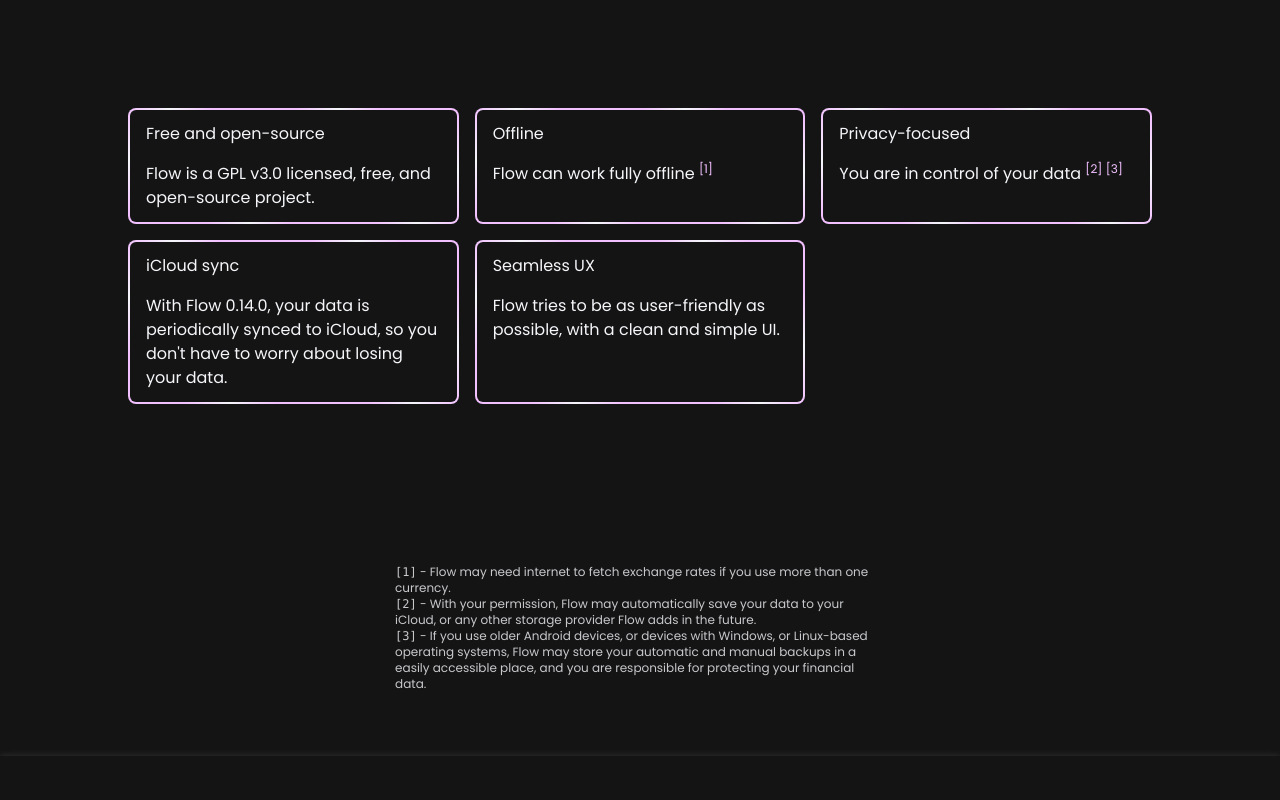
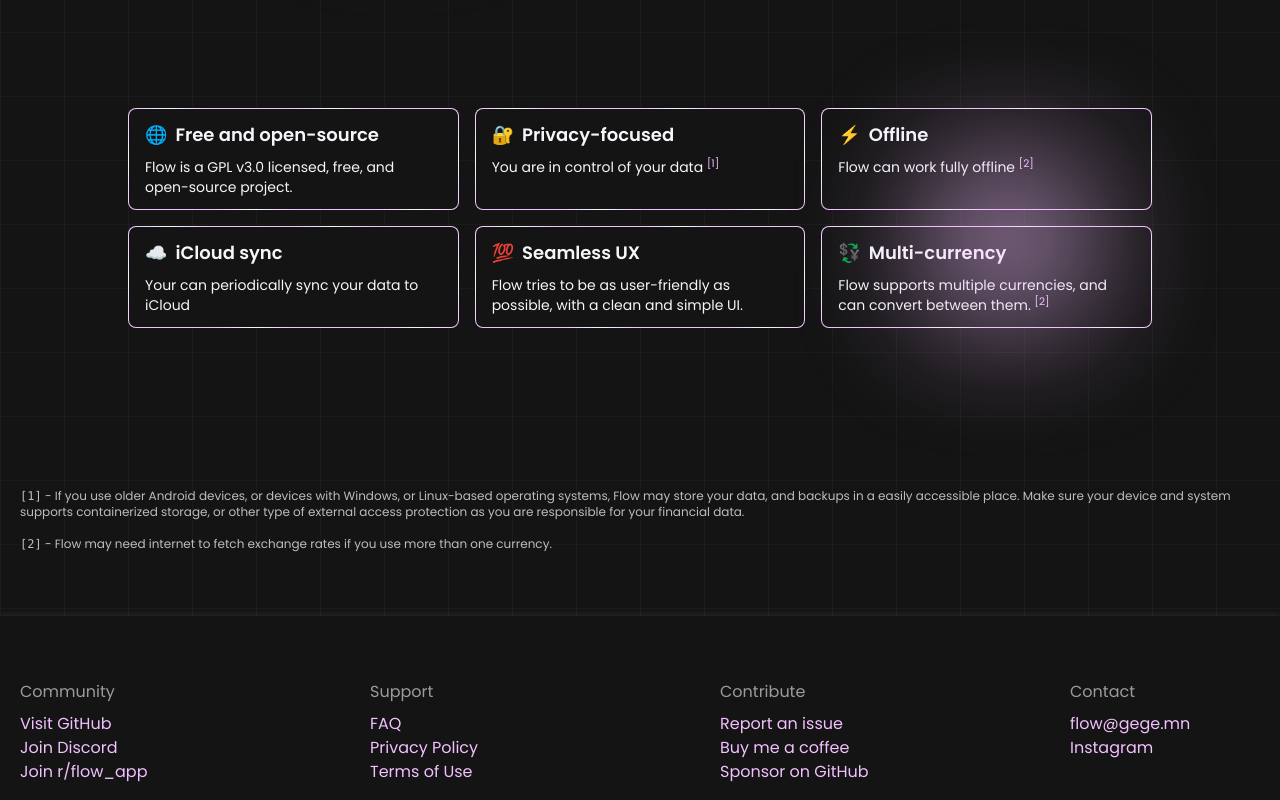
Before and after one commit to flow-mn/flow.github.io, a SvelteKit app: page / in a window 1280 px wide. Shown: the part 480-1280 px from the top of the page. Built offline with nearby package versions, Linux system fonts and the light colour scheme.

Commit message:
visual tweaks

```diff
--- a/src/app.css
+++ b/src/app.css
@@ -8,6 +8,12 @@
 
   font-size: 16px;
   font-family: Poppins, Montserrat, 'Segoe UI', Helvetica, 'Noto Sans Mongolian', sans-serif;
+}
+
+@layer components {
+  .babalo {
+    @apply h-40 w-40 bg-primary opacity-60 blur-3xl absolute
+  }
 }
 
 * {
--- a/src/lib/components/FeatureCard.svelte
+++ b/src/lib/components/FeatureCard.svelte
@@ -3,17 +3,19 @@
 
   interface $Props {
     title: string;
+    icon: Snippet;
     children: Snippet;
   }
 
-  let { title, children }: $Props = $props();
+  let { title, children, icon }: $Props = $props();
 </script>
 
-<div class="gradient-border flex flex-col gap-4 rounded-lg px-4 py-3">
-  <div>
-    {title}
+<div class="gradient-border flex flex-col gap-2 rounded-lg px-4 py-3">
+  <div class="flex flex-row items-center justify-start gap-2 text-lg font-semibold">
+    {@render icon?.()}
+    <span>{title}</span>
   </div>
-  <div>
+  <div class="text-sm">
     {@render children()}
   </div>
 </div>
@@ -39,6 +41,6 @@
           rgba(242, 192, 255, 1) 100%
         )
         border-box;
-    border: 2px solid transparent;
+    border: 1px solid transparent;
   }
 </style>
--- /dev/null
+++ b/src/lib/components/Fna.svelte
@@ -0,0 +1,14 @@
+<script lang="ts">
+  interface $Props {
+    href?: string;
+    n: string;
+  }
+
+  let { href: propHref, n }: $Props = $props();
+
+  const href = propHref ?? `#fna${n}`;
+</script>
+
+<sup>
+  <a {href}>[{n}]</a>
+</sup>
--- a/src/lib/components/Footer.svelte
+++ b/src/lib/components/Footer.svelte
@@ -3,7 +3,7 @@
   import Frame from './Frame.svelte';
 </script>
 
-<footer class="w-screen py-8 md:py-16">
+<footer class="shadow-footer w-screen bg-background py-8 md:py-16">
   <Frame>
     <div class="flex flex-col gap-8">
       <ul
@@ -72,9 +72,3 @@
     </div>
   </Frame>
 </footer>
-
-<style>
-  footer {
-    box-shadow: 0 -1px 6px 0px rgba(255, 255, 255, 0.1);
-  }
-</style>
--- a/src/routes/+layout.svelte
+++ b/src/routes/+layout.svelte
@@ -21,6 +21,13 @@
 <Footer />
 
 <style>
+  :global(html) {
+    background-size: 64px 64px;
+    background-repeat: repeat;
+    background-image: linear-gradient(to right, rgba(255, 255, 255, 0.03) 1px, transparent 1px),
+      linear-gradient(to bottom, rgba(255, 255, 255, 0.03) 1px, transparent 1px);
+  }
+
   main {
     margin-top: var(--navbar-height, 0px);
   }
--- a/src/routes/+page.svelte
+++ b/src/routes/+page.svelte
@@ -2,11 +2,20 @@
   import DiscordLogo from '$lib/components/DiscordLogo.svelte';
   import FeatureCard from '$lib/components/FeatureCard.svelte';
   import FlexDownloadButtons from '$lib/components/FlexDownloadButtons.svelte';
+  import Fna from '$lib/components/Fna.svelte';
 </script>
 
 <svelte:head>
   <title>Flow - FOSS expense tracker</title>
 </svelte:head>
+
+<!-- md+ -->
+<div class="babalo left-[25vw] top-[25vh] hidden animate-moveAroundA md:block"></div>
+<div class="babalo right-[20vw] top-[10vh] hidden animate-moveAroundB md:block"></div>
+<div class="babalo right-[15vw] top-[80vh] hidden animate-moveAroundC md:block"></div>
+<!-- mobile -->
+<div class="babalo left-[-1vw] top-[10vh] animate-moveAroundA md:hidden"></div>
+<div class="babalo right-[8vw] top-[80vh] animate-moveAroundC md:hidden"></div>
 
 <section class="flex flex-col items-center gap-10">
   <div class="h-20"></div>
@@ -31,44 +40,63 @@
 
   <div class="grid max-w-5xl grid-cols-1 gap-4 md:grid-cols-2 lg:grid-cols-3">
     <FeatureCard title="Free and open-source">
+      {#snippet icon()}
+        🌐
+      {/snippet}
       Flow is a GPL v3.0 licensed, free, and open-source project.
     </FeatureCard>
 
-    <FeatureCard title="Offline"
-      >Flow can work fully offline <sup><a href="#sup1">[1]</a></sup></FeatureCard
-    >
+    <FeatureCard title="Privacy-focused">
+      {#snippet icon()}
+        🔐
+      {/snippet}
+      You are in control of your data
+      <Fna n="1" />
+    </FeatureCard>
 
-    <FeatureCard title="Privacy-focused"
-      >You are in control of your data <sup>
-        <a href="#sup2">[2]</a>&nbsp;<a href="#sup3">[3]</a>
-      </sup>
+    <FeatureCard title="Offline">
+      {#snippet icon()}
+        ⚡️
+      {/snippet}
+      Flow can work fully offline <Fna n="2" />
     </FeatureCard>
 
     <FeatureCard title="iCloud sync">
-      With Flow 0.14.0, your data is periodically synced to iCloud, so you don't have to worry about
-      losing your data.
+      {#snippet icon()}
+        ☁️
+      {/snippet}
+      Your can periodically sync your data to iCloud
     </FeatureCard>
 
     <FeatureCard title="Seamless UX">
+      {#snippet icon()}
+        💯
+      {/snippet}
       Flow tries to be as user-friendly as possible, with a clean and simple UI.
+    </FeatureCard>
+
+    <FeatureCard title="Multi-currency">
+      {#snippet icon()}
+        💱
+      {/snippet}
+      Flow supports multiple currencies, and can convert between them.
+      <Fna n="2" />
     </FeatureCard>
   </div>
 
   <div class="h-20"></div>
 
-  <div class="text-xs opacity-80">
-    <p id="sup1" class="max-w-prose">
-      <span class="font-mono">[1]</span> - Flow may need internet to fetch exchange rates if you use
+  <div class="text-xs opacity-75">
+    <p id="fna1">
+      <span class="font-mono">[1]</span> - If you use older Android devices, or devices with Windows,
+      or Linux-based operating systems, Flow may store your data, and backups in a easily accessible
+      place. Make sure your device and system supports containerized storage, or other type of external
+      access protection as you are responsible for your financial data.
+    </p>
+    <br />
+    <p id="fna2">
+      <span class="font-mono">[2]</span> - Flow may need internet to fetch exchange rates if you use
       more than one currency.
-    </p>
-    <p id="sup2" class="max-w-prose">
-      <span class="font-mono">[2]</span> - With your permission, Flow may automatically save your data
-      to your iCloud, or any other storage provider Flow adds in the future.
-    </p>
-    <p id="sup3" class="max-w-prose">
-      <span class="font-mono">[3]</span> - If you use older Android devices, or devices with Windows,
-      or Linux-based operating systems, Flow may store your automatic and manual backups in a easily
-      accessible place, and you are responsible for protecting your financial data.
     </p>
   </div>
 </section>
--- a/tailwind.config.ts
+++ b/tailwind.config.ts
@@ -13,6 +13,28 @@
         rose: '#ff4040',
         text: '#f5f6fa',
         background: '#141414'
+      },
+      boxShadow: {
+        footer: '0 -1px 6px 0px rgba(255, 255, 255, 0.1)'
+      },
+      keyframes: {
+        moveAroundA: {
+          '0%': { transform: 'translate(0%,0%)' },
+          '100%': { transform: 'translate(-110%,60%)' }
+        },
+        moveAroundB: {
+          '0%': { transform: 'translate(0%,0%)' },
+          '100%': { transform: 'translate(-60%,40%)' }
+        },
+        moveAroundC: {
+          '0%': { transform: 'translate(0%,0%)' },
+          '100%': { transform: 'translate(90%,-120%)' }
+        }
+      },
+      animation: {
+        moveAroundA: 'moveAroundA 10s alternate infinite',
+        moveAroundB: 'moveAroundB 10s alternate infinite',
+        moveAroundC: 'moveAroundC 10s alternate infinite'
       }
     }
   },
```
